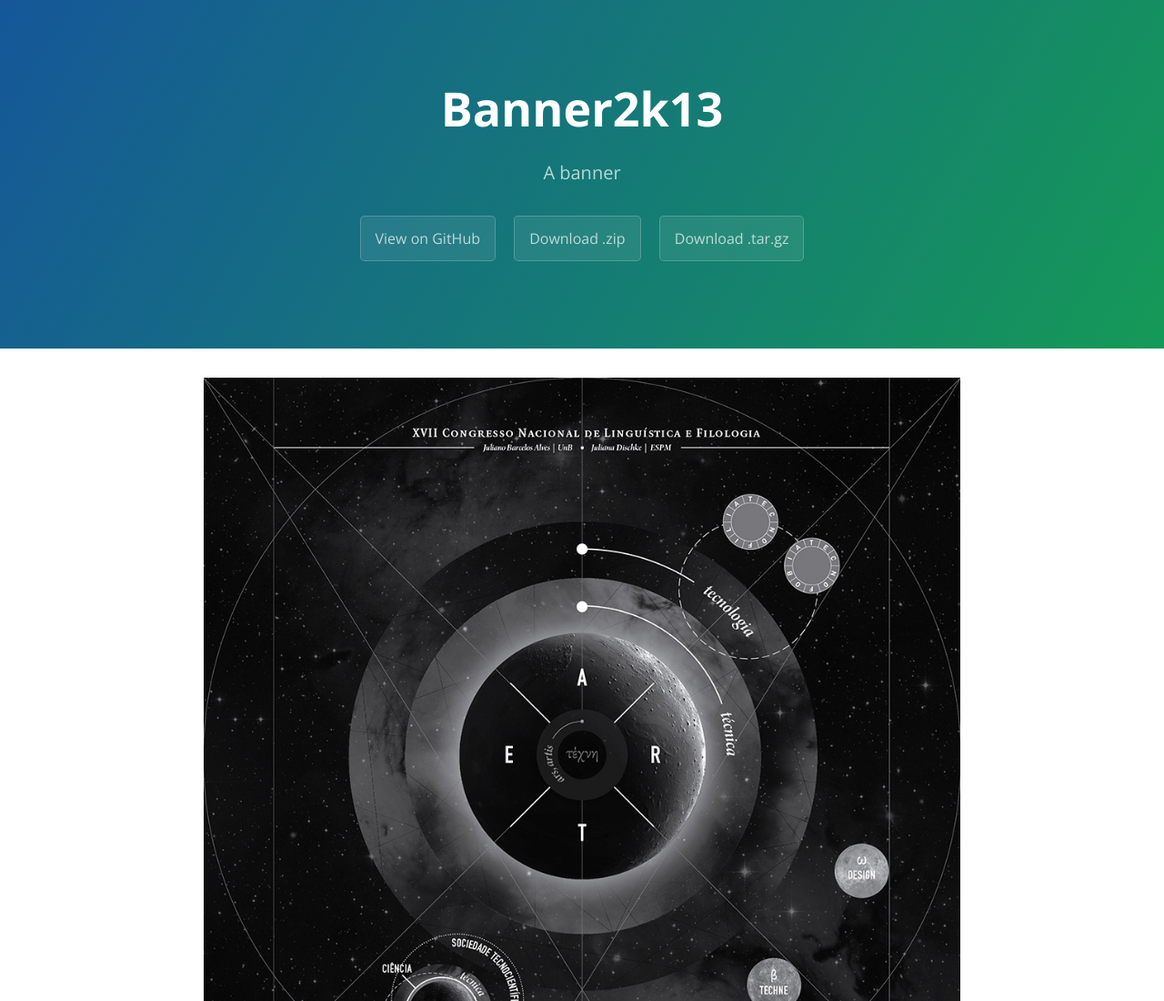
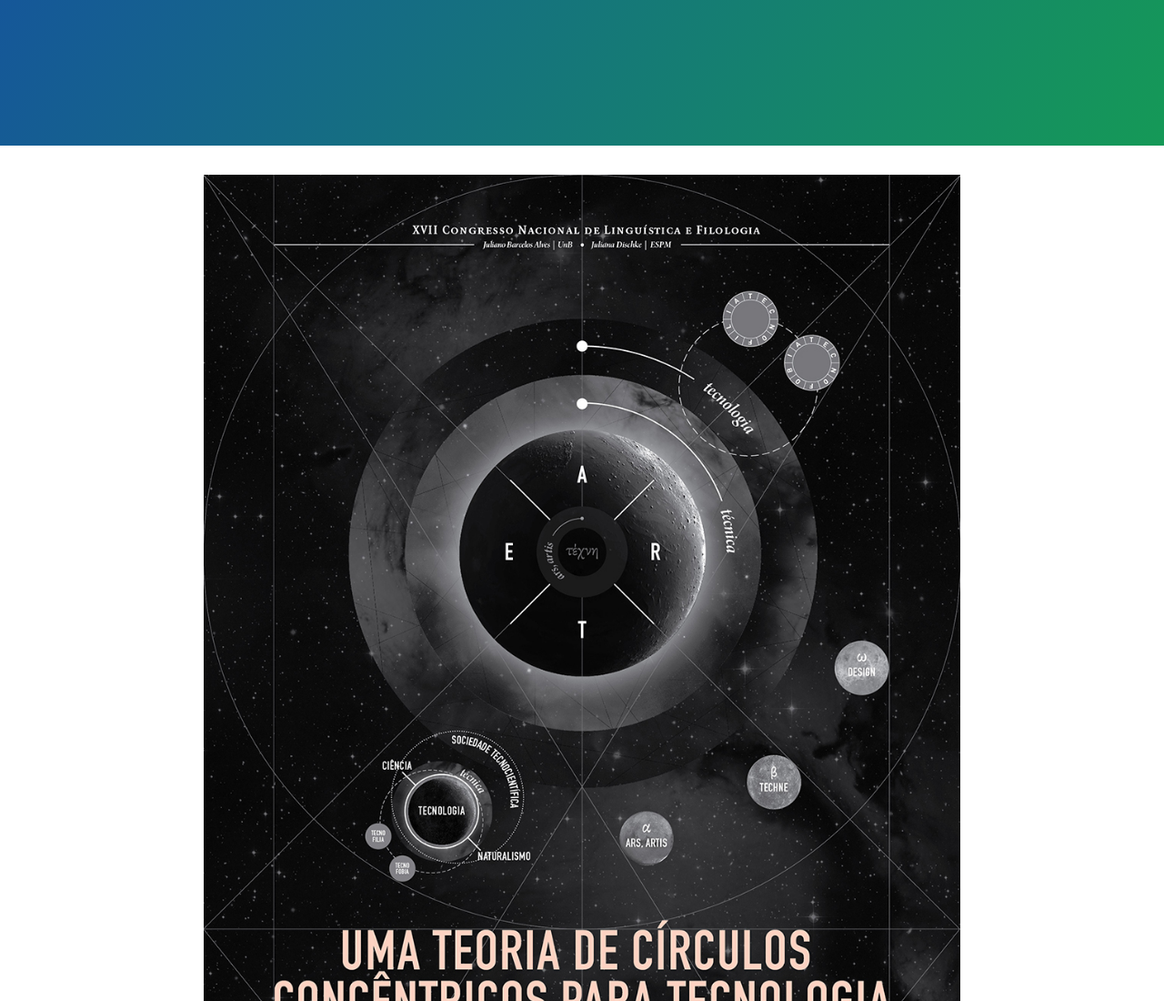
Before and after one commit to deinboeserwolf/banner2k13, a plain HTML site: page index.html in a window 1280 px wide. Shown: the top 1100 px of the page at 91% size. Drawn offline with nearby package versions, Linux system fonts and the light colour scheme.

Commit message:
Update index.html

```diff
--- a/index.html
+++ b/index.html
@@ -11,11 +11,7 @@
   </head>
   <body>
     <section class="page-header">
-      <h1 class="project-name">Banner2k13</h1>
-      <h2 class="project-tagline">A banner</h2>
-      <a href="https://github.com/deinboeserwolf/banner2k13" class="btn">View on GitHub</a>
-      <a href="https://github.com/deinboeserwolf/banner2k13/zipball/master" class="btn">Download .zip</a>
-      <a href="https://github.com/deinboeserwolf/banner2k13/tarball/master" class="btn">Download .tar.gz</a>
+
     </section>
 
     <section class="main-content">
```
